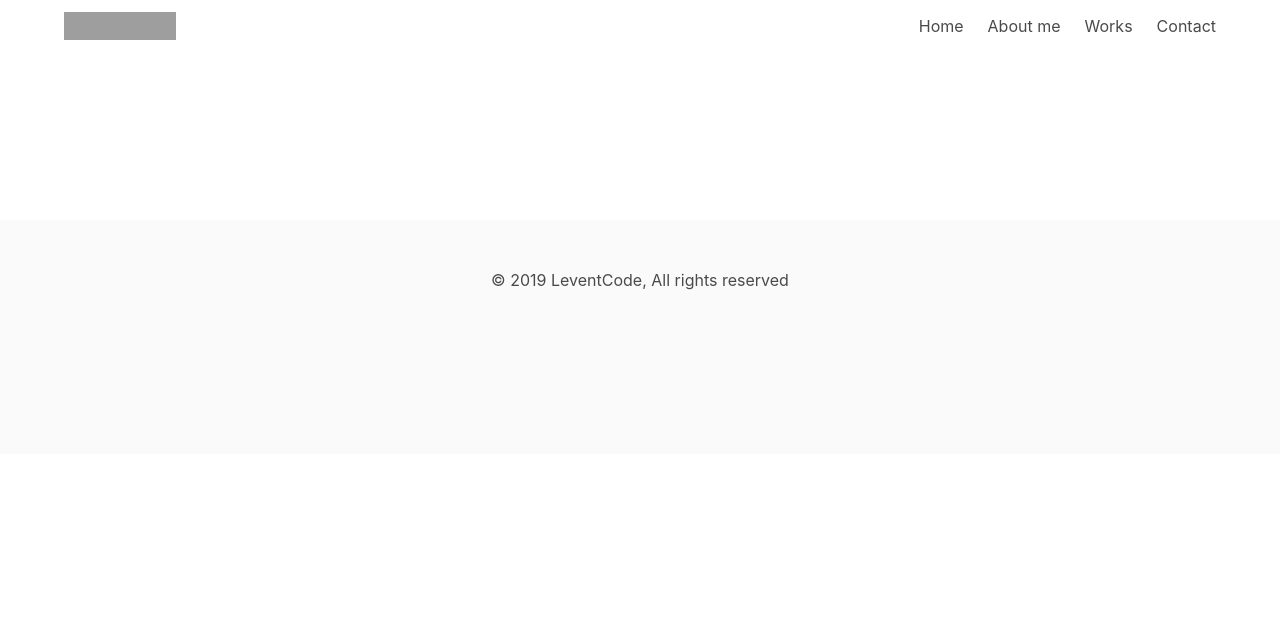
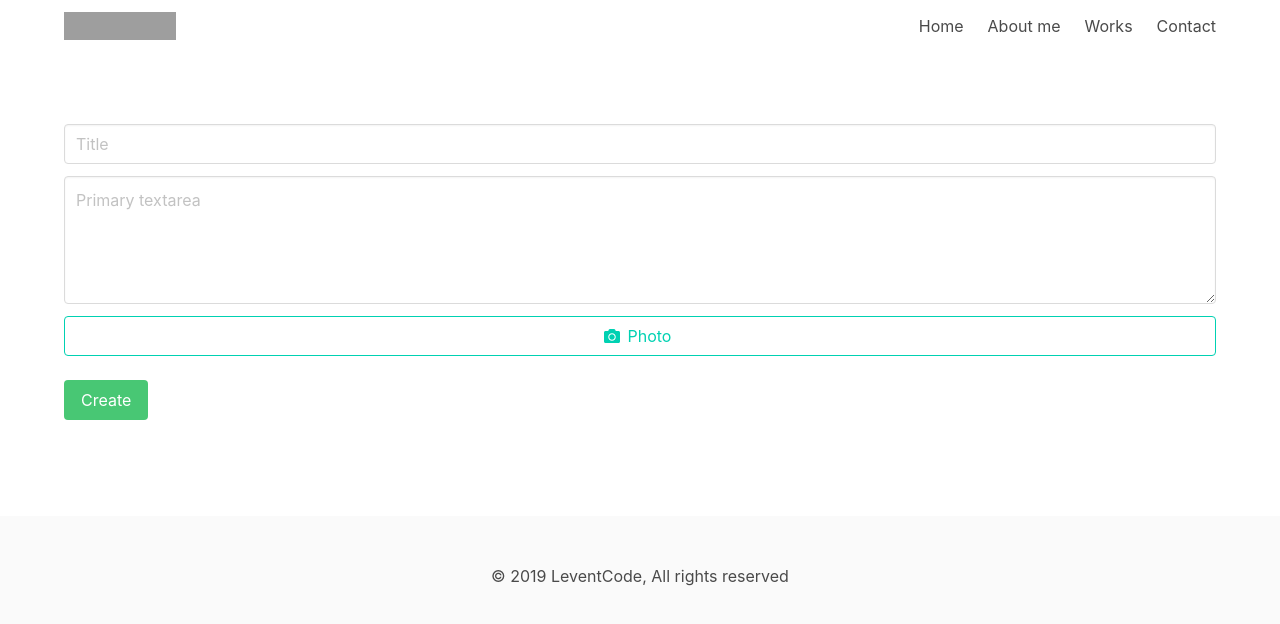
Before and after one commit to LeventDemir/LeventCode, a Nuxt app: page /dashboard/create in a window 1280 px wide. Shown: the top 624 px of the page. Built offline with nearby package versions, Linux system fonts and the light colour scheme; grey boxes are pictures that could not be loaded.

Commit message:
product-form component, create and udate page created

```diff
--- a/assets/css/style.css
+++ b/assets/css/style.css
@@ -6,3 +6,9 @@
     height: 90px;
     overflow: hidden;
 }
+
+.hide-file-input {
+    position: absolute;
+    margin-top: 20px;
+    opacity: 0;
+  }
--- /dev/null
+++ b/components/product-form.vue
@@ -0,0 +1,32 @@
+<template>
+  <form>
+    <div class="field">
+      <p class="control">
+        <input class="input" type="text" placeholder="Title" />
+      </p>
+    </div>
+
+    <div class="field">
+      <div class="control">
+        <textarea class="textarea" placeholder="Primary textarea"></textarea>
+      </div>
+    </div>
+
+    <input ref="photoInput" class="hide-file-input" type="file" accept="image/*" />
+
+    <button
+      @click="$refs.photoInput.click()"
+      class="button is-primary is-outlined is-fullwidth bold-border"
+      type="button"
+    >
+      <span class="icon is-small">
+        <i class="fas fa-camera"></i>
+      </span>
+      <span>Photo</span>
+    </button>
+
+    <br />
+
+    <button class="button is-success">Create</button>
+  </form>
+</template>
--- /dev/null
+++ b/pages/dashboard/create.vue
@@ -0,0 +1,18 @@
+<template>
+  <div class="container">
+    <div class="columns">
+      <div class="column is-full">
+        <ProductForm />
+      </div>
+    </div>
+  </div>
+</template>
+
+
+<script>
+import ProductForm from "@/components/product-form";
+
+export default {
+  components: { ProductForm }
+};
+</script>
--- /dev/null
+++ b/pages/dashboard/update/_id.vue
@@ -0,0 +1,18 @@
+<template>
+  <div class="container">
+    <div class="columns">
+      <div class="column is-full">
+        <ProductForm />
+      </div>
+    </div>
+  </div>
+</template>
+
+
+<script>
+import ProductForm from "@/components/product-form";
+
+export default {
+  components: { ProductForm }
+};
+</script>
```
